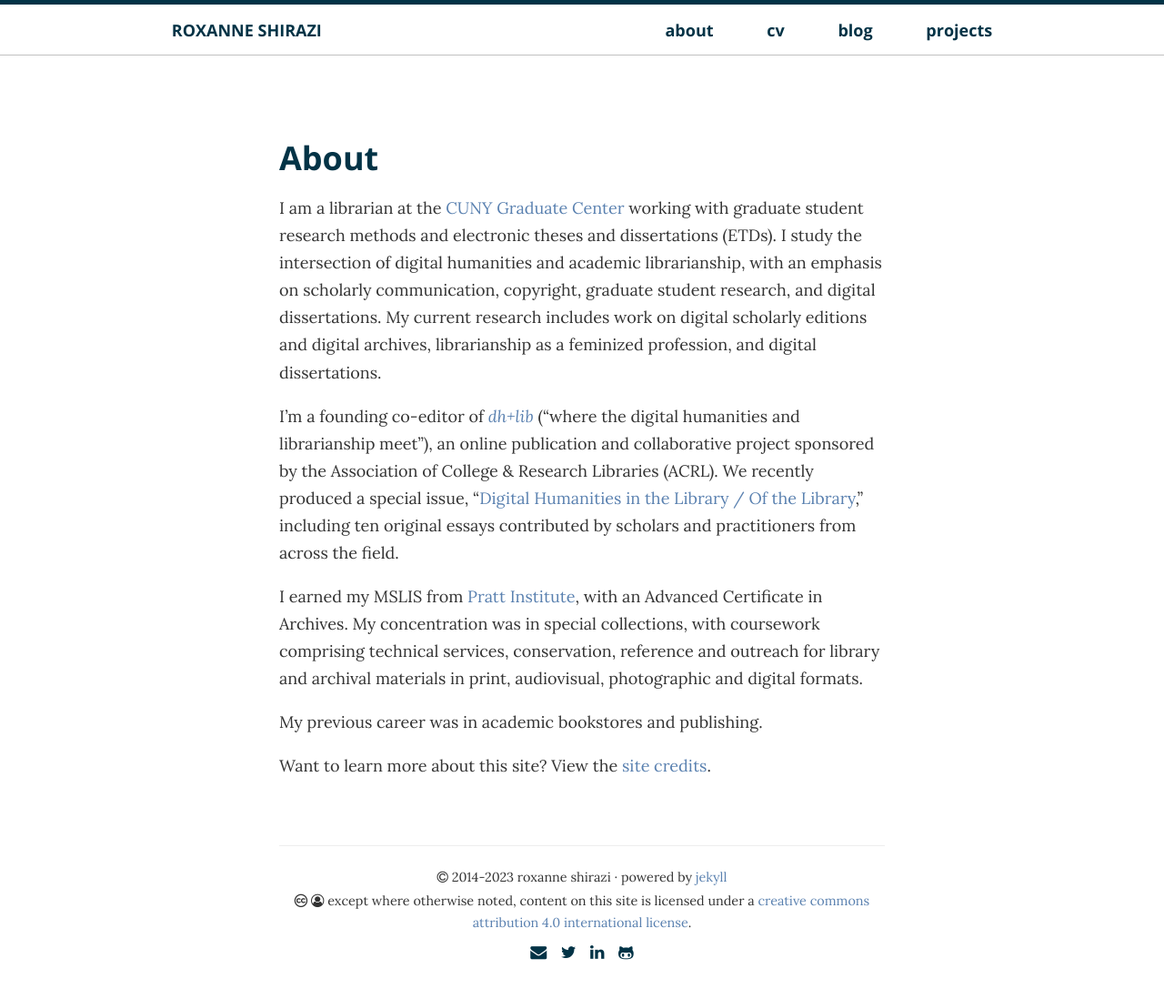
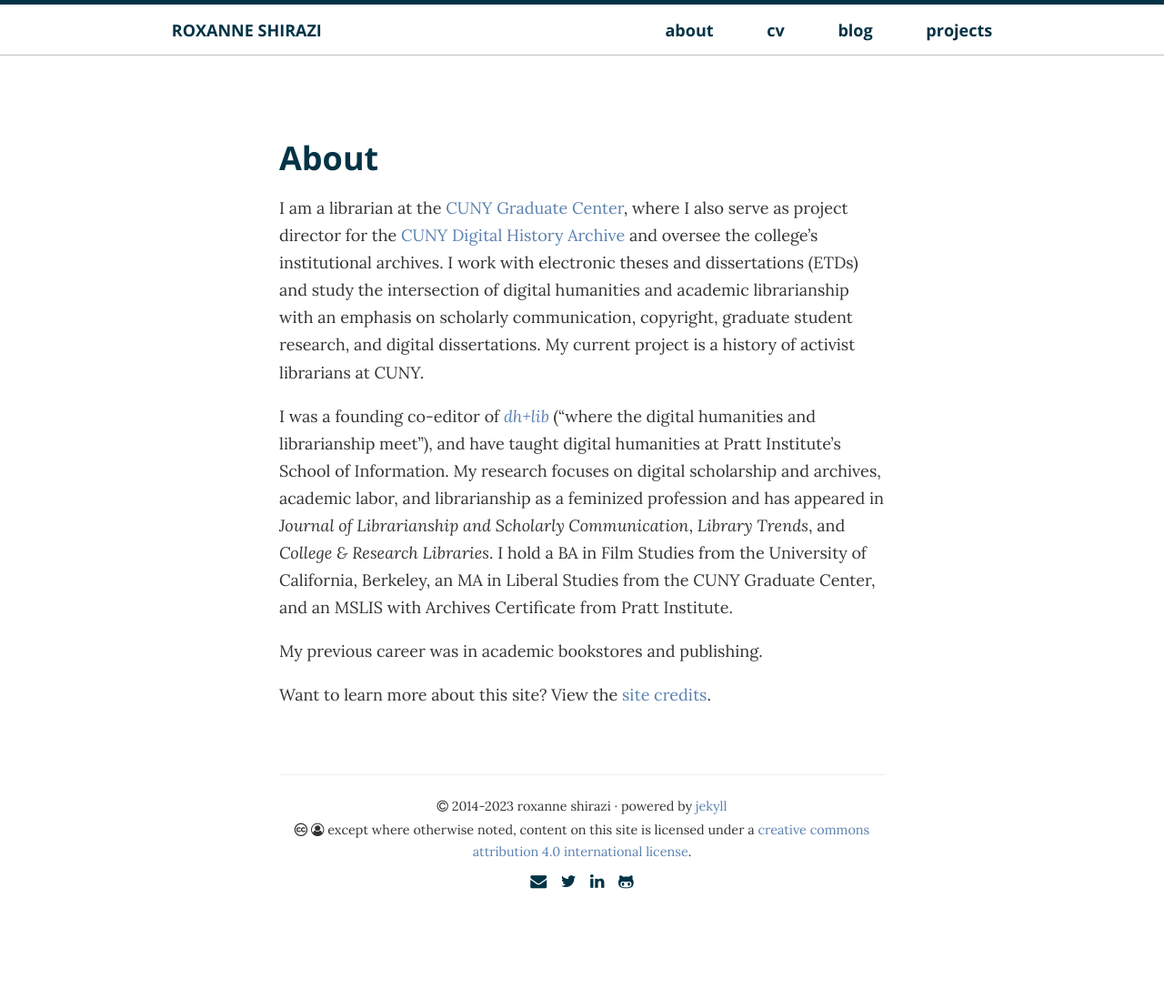
Before and after one commit to rshirazi/rshirazi.github.io, a Jekyll site: the page built from about.md, in a window 1280 px wide. Shown: the whole page at 91% size. Built offline with Jekyll 4.4.1, drawn with Linux system fonts in a browser that asks for light colours; after the commit the page ends 1020 px from its top, so only the background shows below that.

Commit message:
updated current work

```diff
--- a/about.md
+++ b/about.md
@@ -3,11 +3,9 @@
 title: About
 ---
 
-I am a librarian at the <a title="CUNY Graduate Center website" href="https://gc.cuny.edu/Home" target="_blank" rel="noopener noreferrer">CUNY Graduate Center</a> working with graduate student research methods and electronic theses and dissertations (ETDs). I study the intersection of digital humanities and academic librarianship, with an emphasis on scholarly communication, copyright, graduate student research, and digital dissertations. My current research includes work on digital scholarly editions and digital archives, librarianship as a feminized profession, and digital dissertations.
+I am a librarian at the <a title="CUNY Graduate Center website" href="https://gc.cuny.edu/Home" target="_blank" rel="noopener noreferrer">CUNY Graduate Center</a>, where I also serve as project director for the [CUNY Digital History Archive](https://cdha.cuny.edu) and oversee the college's institutional archives. I work with electronic theses and dissertations (ETDs) and study the intersection of digital humanities and academic librarianship with an emphasis on scholarly communication, copyright, graduate student research, and digital dissertations. My current project is a history of activist librarians at CUNY.
 
-I&#8217;m a founding co-editor of [_dh+lib_](https://acrl.ala.org/dh) (&#8220;where the digital humanities and librarianship meet&#8221;), an online publication and collaborative project sponsored by the Association of College & Research Libraries (ACRL). We recently produced a special issue, &#8220;[Digital Humanities in the Library / Of the Library](https://acrl.ala.org/dh/2016-special-issue/),&#8221; including ten original essays contributed by scholars and practitioners from across the field.
-
-I earned my MSLIS from <a title="Pratt SILS" href="https://www.pratt.edu/academics/information_and_library_sciences/" target="_blank" rel="noopener noreferrer">Pratt Institute</a>, with an Advanced Certificate in Archives. My concentration was in special collections, with coursework comprising technical services, conservation, reference and outreach for library and archival materials in print, audiovisual, photographic and digital formats.
+I was a founding co-editor of [_dh+lib_](https://acrl.ala.org/dh) (&#8220;where the digital humanities and librarianship meet&#8221;), and have taught digital humanities at Pratt Institute’s School of Information. My research focuses on digital scholarship and archives, academic labor, and librarianship as a feminized profession and has appeared in _Journal of Librarianship and Scholarly Communication_, _Library Trends_, and _College & Research Libraries_. I hold a BA in Film Studies from the University of California, Berkeley, an MA in Liberal Studies from the CUNY Graduate Center, and an MSLIS with Archives Certificate from Pratt Institute.
 
 My previous career was in academic bookstores and publishing.
 
```
